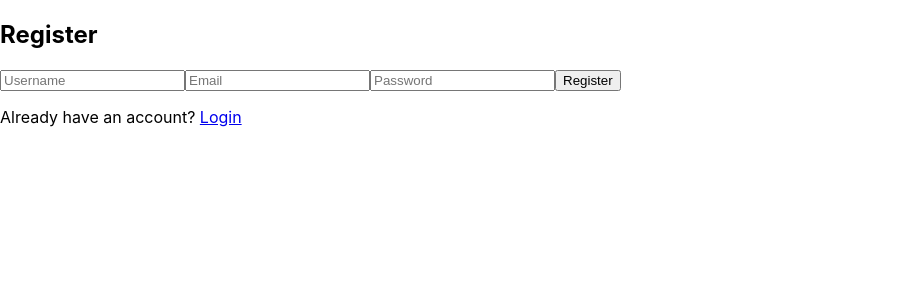
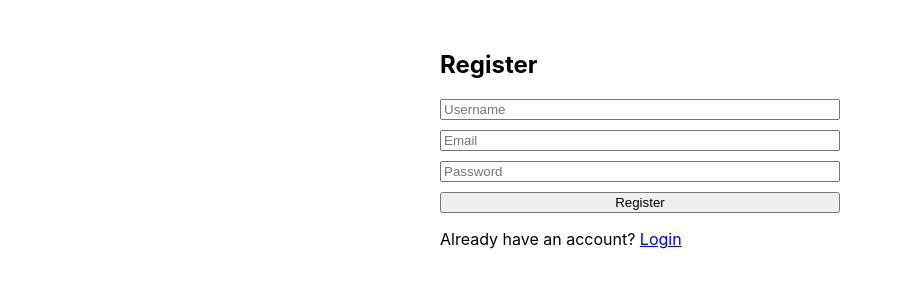
Before and after one commit to JosephineKwao/ForumHub-Project-4-, a React (Create React App) app in the folder client/: page /register in a window 1280 px wide. Shown: the top 300 px of the page, without its empty margins (0-903 px from the left). Built offline with nearby package versions, Linux system fonts and the light colour scheme.

Commit message:
modified text in the pages folder files

```diff
--- a/client/src/pages/Dashboard.js
+++ b/client/src/pages/Dashboard.js
@@ -1,4 +1,4 @@
-import { useState, useEffect } from "react";
+import React, { useState, useEffect } from "react";
 import { useNavigate } from "react-router-dom";
 import API from "../api/api";
 import Navbar from "../components/Navbar";
@@ -14,7 +14,7 @@ export default function Dashboard() {
   const user = JSON.parse(localStorage.getItem("user"));
 
   useEffect(() => {
-    if (!user) navigate("/"); // redirect if not logged in
+    if (!user) navigate("/");
     fetchCategories();
   }, []);
 
@@ -39,9 +39,9 @@ export default function Dashboard() {
 
   return (
     <div>
-      <Navbar user={user} />
-      <div style={{ display: "flex" }}>
-        <div style={{ width: "200px", borderRight: "1px solid gray", overflowY: "auto" }}>
+      {user && <Navbar user={user} />}
+      <div style={{ display: "flex", marginTop: "10px" }}>
+        <div style={{ width: "200px", borderRight: "1px solid gray", overflowY: "auto", padding: "10px" }}>
           <h3>Categories</h3>
           <CategoryList categories={categories} onSelect={handleSelectCategory} />
         </div>
--- a/client/src/pages/RegisterPage.js
+++ b/client/src/pages/RegisterPage.js
@@ -20,14 +20,14 @@ export default function RegisterPage() {
   };
 
   return (
-    <div>
+    <div style={{ maxWidth: "400px", margin: "50px auto" }}>
       <h2>Register</h2>
-      <form onSubmit={handleRegister}>
+      <form onSubmit={handleRegister} style={{ display: "flex", flexDirection: "column", gap: "10px" }}>
         <input type="text" placeholder="Username" value={username} onChange={e=>setUsername(e.target.value)} required />
         <input type="email" placeholder="Email" value={email} onChange={e=>setEmail(e.target.value)} required />
         <input type="password" placeholder="Password" value={password} onChange={e=>setPassword(e.target.value)} required />
         <button type="submit">Register</button>
-        {error && <p style={{color:"red"}}>{error}</p>}
+        {error && <p style={{ color: "red" }}>{error}</p>}
       </form>
       <p>Already have an account? <Link to="/">Login</Link></p>
     </div>
```
